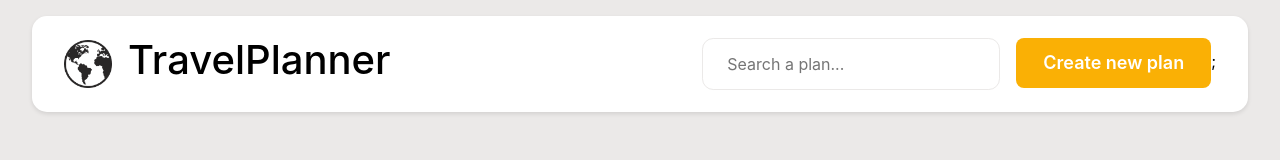
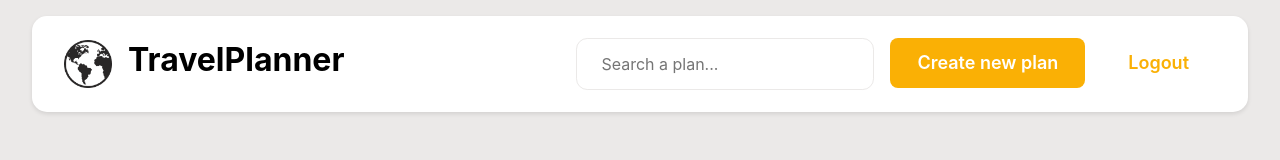
Before and after one commit to TravelPlannerTeam/TravelPlanner, a React (Vite) app: page / in a window 1280 px wide. Shown: the top 160 px of the page. Built offline with nearby package versions, Linux system fonts and the light colour scheme; no server answers; sample sign-in values are in the browser's storage.

Commit message:
Implement Logout button & functionality in Navbar

```diff
--- a/src/components/Navbar/Navbar.jsx
+++ b/src/components/Navbar/Navbar.jsx
@@ -1,14 +1,28 @@
-import { Button } from '@mantine/core';
+import { Button } from "@mantine/core";
+import { useNavigate } from "react-router-dom";
+import { useAuth } from "../../contexts/AuthContext";
 
 import "./navbar.css";
 import logo from "../../assets/logo.png";
 
 const Navbar = ({ openForm, callBackToFilterPlans, query }) => {
+  const navigate = useNavigate();
+  const { logout } = useAuth();
+
+  const handleLogout = async () => {
+    try {
+      await logout();
+      navigate("/login"); // Redirect to login page after logout
+    } catch (e) {
+      console.log("Failed to log out", e);
+    }
+  };
+
   return (
     <nav id="navbar">
       <div className="nav-left">
         <img src={logo} alt="logo" className="logo" />
-        <h1>TravelPlanner</h1>
+        <h1 className="title">TravelPlanner</h1>
       </div>
       <div className="nav-right">
         <div id="navbar-search">
@@ -20,7 +34,26 @@ const Navbar = ({ openForm, callBackToFilterPlans, query }) => {
           />
         </div>
         <div>
-        <Button onClick={openForm} variant="filled" color="yellow" size="lg" radius="md">Create new plan</Button>;
+          <Button
+            onClick={openForm}
+            variant="filled"
+            color="yellow"
+            size="lg"
+            radius="md"
+          >
+            Create new plan
+          </Button>
+        </div>
+        <div>
+          <Button
+            onClick={handleLogout}
+            variant="subtle"
+            color="yellow"
+            size="lg"
+            radius="md"
+          >
+            Logout
+          </Button>
         </div>
       </div>
     </nav>
--- a/src/components/Navbar/navbar.css
+++ b/src/components/Navbar/navbar.css
@@ -15,6 +15,13 @@
   z-index: 1;
 }
 
+.title {
+  font-size: 2em;
+  font-weight: 700;
+  font-family: inherit;
+}
+
+
 .logo {
   margin: 1em;
   height: 3em;
@@ -29,13 +36,13 @@
 
 .nav-right {
   display: flex;
-  justify-content: center;
+  justify-content: space-between;
   margin-right: 1em;
+  gap: 1em;
 }
 
 #navbar-search {
   display: flex;
-  margin-right: 1em;
 }
 
 #navbar-search input {
```
